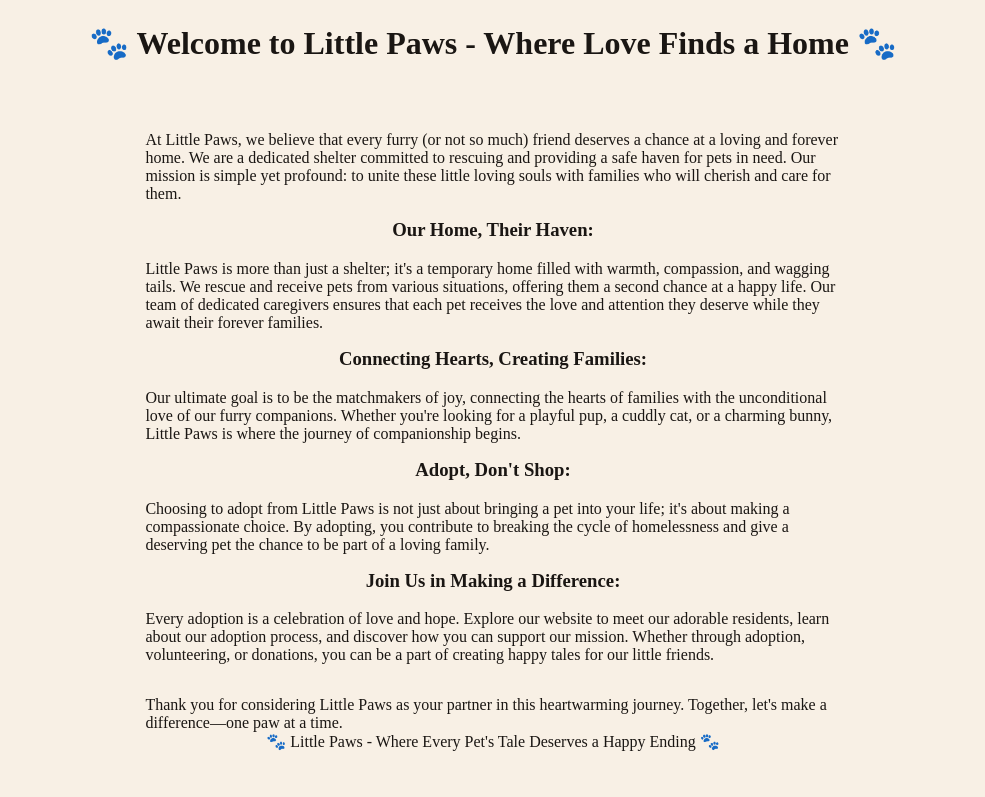
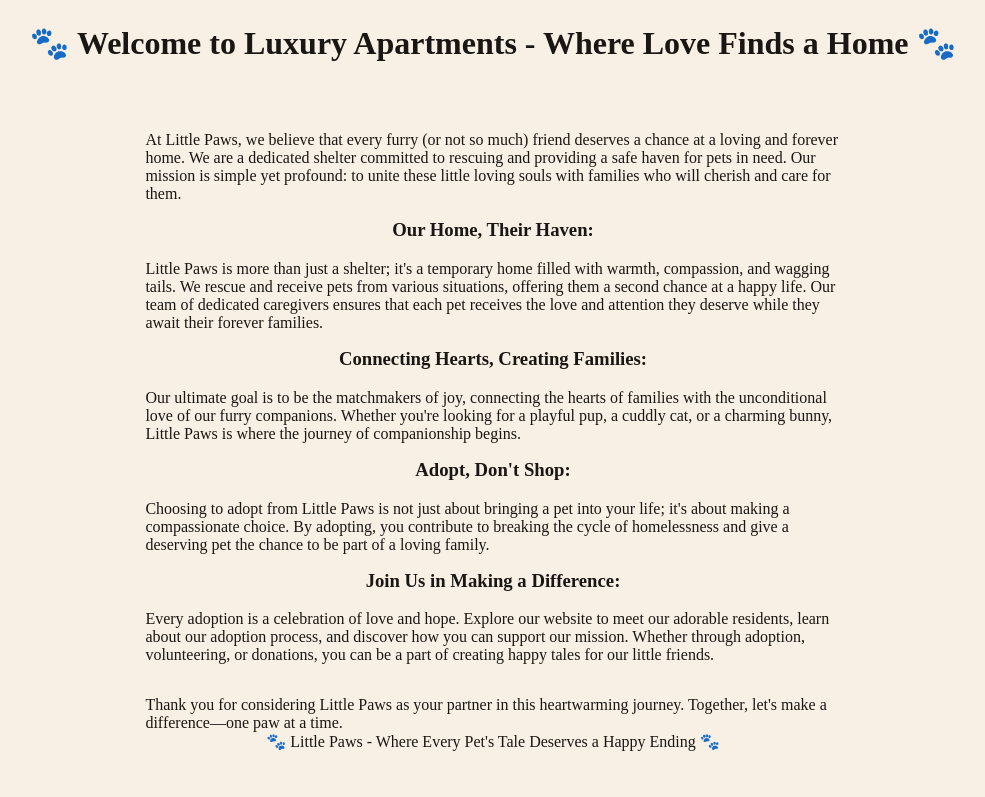
Before and after one commit to ReDI-Cyberspace/Fall-FullStack-bootcamp, a React (Create React App) app: page / in a window 1280 px wide. Shown: the top 797 px of the page, without its empty margins (147-1132 px from the left). Built offline with nearby package versions, Linux system fonts and the light colour scheme.

Commit message:
add luxury apartments to main.js

```diff
--- a/src/components/Main.js
+++ b/src/components/Main.js
@@ -3,7 +3,7 @@ function Main() {
     <div>
       <div>
         <h1 className="homepageTitle">
-          🐾 Welcome to Little Paws - Where Love Finds a Home 🐾
+          🐾 Welcome to Luxury Apartments - Where Love Finds a Home 🐾
         </h1>
         <div className="homepageContent">
           <div className="homepageText">
```
